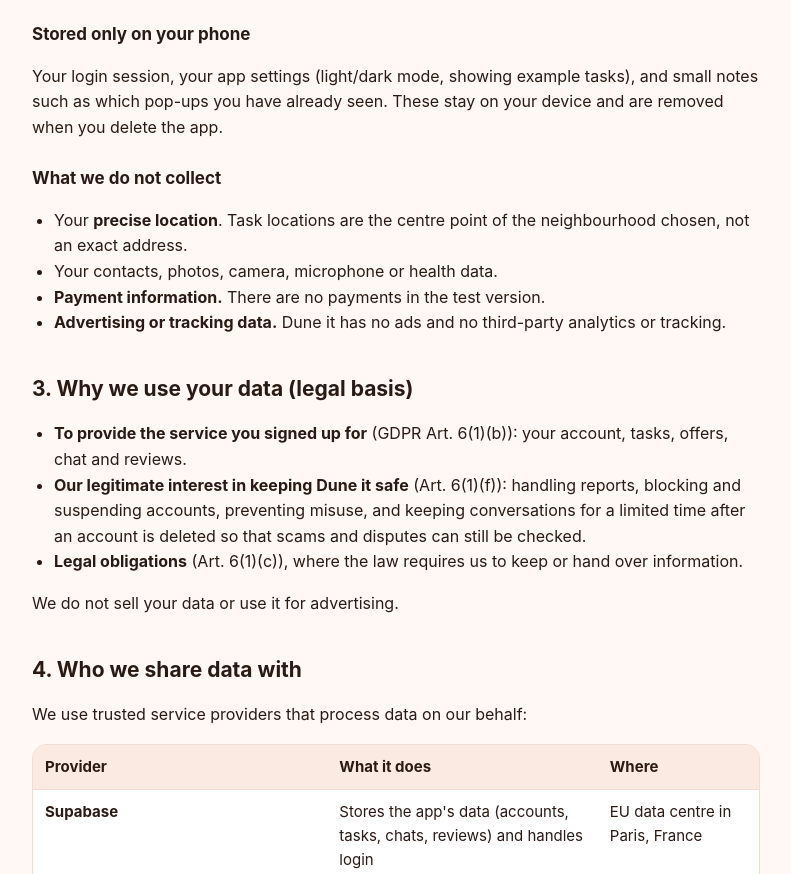
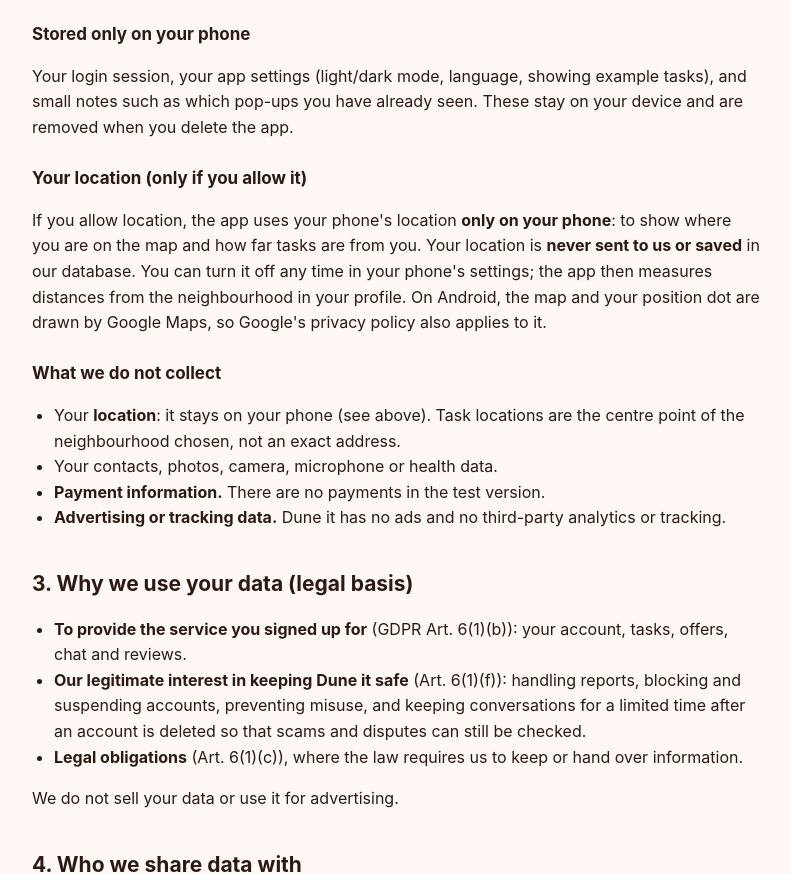
Before and after one commit to ReneTuuliranta/duneit-privacy, a plain HTML site: page index.html in a window 1280 px wide. Shown: the part 1777-2651 px from the top of the page, without its empty margins (244-1035 px from the left). Drawn offline with Linux system fonts and the light colour scheme.

Commit message:
Privacy policy: location stays on the phone (16 Nov 2026)

```diff
--- a/index.html
+++ b/index.html
@@ -44,7 +44,7 @@
 <header>
   <div class="wrap">
     <h1>Dune it: Privacy Policy</h1>
-    <p>Last updated: 15 November 2026</p>
+    <p>Last updated: 16 November 2026</p>
   </div>
 </header>
 <main>
@@ -63,7 +63,7 @@
     <tr><th>Data</th><th>Why</th><th>Who can see it</th></tr>
     <tr><td><strong>Name</strong> (as you enter it) and <strong>email address</strong></td><td>To create and secure your account and log you in</td><td>Your name: other signed-in users. Your email: only you and us</td></tr>
     <tr><td><strong>Password</strong></td><td>To log you in. Stored only in scrambled (hashed) form by our login provider; we can't read it</td><td>No one</td></tr>
-    <tr><td><strong>Neighbourhood</strong> in Lahti and <strong>"About you"</strong> text (optional)</td><td>Shown on your profile; used to show how far tasks are from you</td><td>Other signed-in users</td></tr>
+    <tr><td><strong>Neighbourhood</strong> and <strong>"About you"</strong> text (optional)</td><td>Shown on your profile; used to show how far tasks are from you</td><td>Other signed-in users</td></tr>
     <tr><td><strong>Tasks you post</strong>: title, category, description, neighbourhood, time, price</td><td>To show your task to people who could help</td><td>All signed-in users</td></tr>
     <tr><td><strong>Offers</strong> ("I can do this") and their status</td><td>To connect you with the person who posted the task</td><td>You and the other person</td></tr>
     <tr><td><strong>Chat messages</strong></td><td>To let you agree on the details of a task</td><td>You and the other person. Our moderators may read a conversation if it is reported to us</td></tr>
@@ -85,12 +85,19 @@
   </ul>
 
   <h3>Stored only on your phone</h3>
-  <p>Your login session, your app settings (light/dark mode, showing example tasks), and small notes such as which
-  pop-ups you have already seen. These stay on your device and are removed when you delete the app.</p>
+  <p>Your login session, your app settings (light/dark mode, language, showing example tasks), and small notes such as
+  which pop-ups you have already seen. These stay on your device and are removed when you delete the app.</p>
+
+  <h3>Your location (only if you allow it)</h3>
+  <p>If you allow location, the app uses your phone's location <strong>only on your phone</strong>: to show where you
+  are on the map and how far tasks are from you. Your location is <strong>never sent to us or saved</strong> in our
+  database. You can turn it off any time in your phone's settings; the app then measures distances from the
+  neighbourhood in your profile. On Android, the map and your position dot are drawn by Google Maps, so Google's privacy
+  policy also applies to it.</p>
 
   <h3>What we do not collect</h3>
   <ul>
-    <li>Your <strong>precise location</strong>. Task locations are the centre point of the neighbourhood chosen, not an exact address.</li>
+    <li>Your <strong>location</strong>: it stays on your phone (see above). Task locations are the centre point of the neighbourhood chosen, not an exact address.</li>
     <li>Your contacts, photos, camera, microphone or health data.</li>
     <li><strong>Payment information.</strong> There are no payments in the test version.</li>
     <li><strong>Advertising or tracking data.</strong> Dune it has no ads and no third-party analytics or tracking.</li>
```
